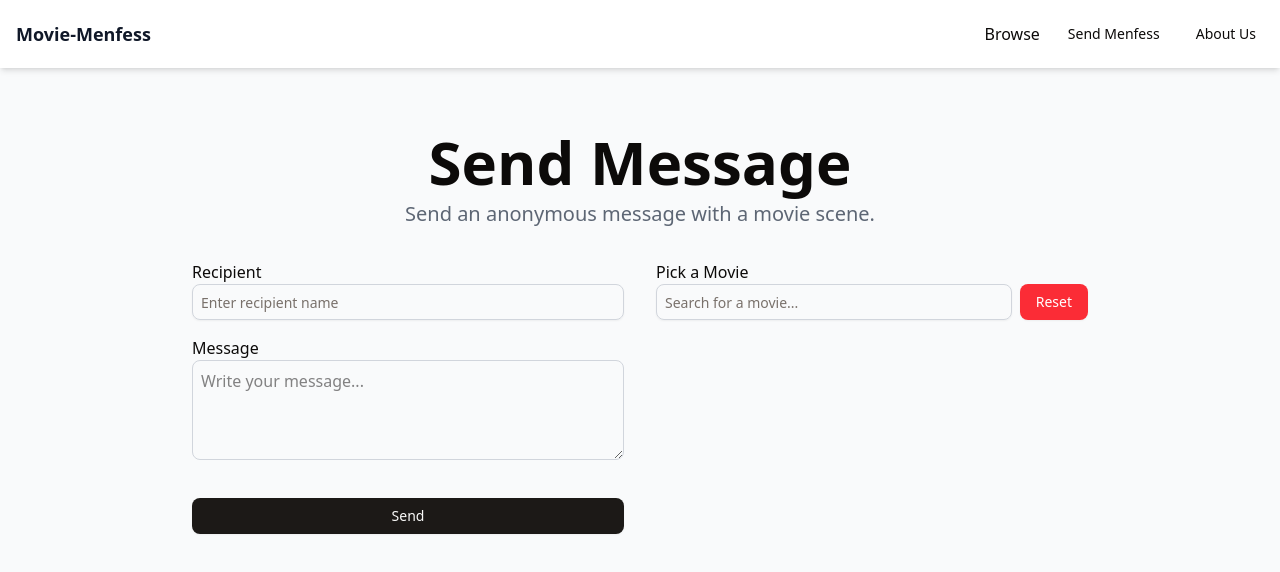
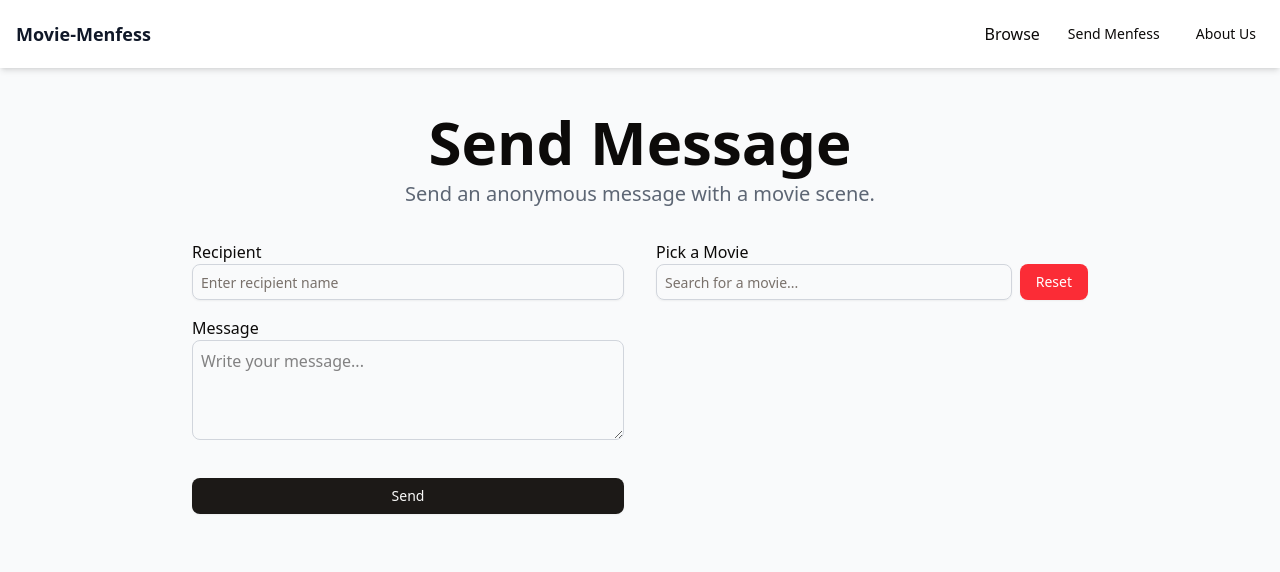
Before and after one commit to muhammadrama19/movie-message, a Next.js app: page /send in a window 1280 px wide. Shown: the top 572 px of the page. Built offline with nearby package versions, Linux system fonts and the light colour scheme.

Commit message:
Adjust padding in MenfessBrowse and Send components for improved layout consistency

```diff
--- a/src/app/menfess_browse/page.jsx
+++ b/src/app/menfess_browse/page.jsx
@@ -53,7 +53,7 @@
   const totalPages = useMemo(() => Math.ceil(total / limit), [total, limit]);
 
   return (
-    <div className="p-6 max-w-6xl mx-auto">
+    <div className="p-2 max-w-6xl mx-auto">
       <h2 className="text-3xl md:text-4xl mb-8 text-gray-800 font-bold text-center">
         Menfess Browse
       </h2>
--- a/src/app/send/page.js
+++ b/src/app/send/page.js
@@ -98,7 +98,7 @@
   };
 
   return (
-    <div className="flex flex-col items-center justify-center w-full px-4 py-10">
+    <div className="flex flex-col items-center justify-center w-full px-4 py-5">
       <div className="text-center mb-8">
         <h1 className="text-3xl md:text-6xl font-bold">Send Message</h1>
         <p className="text-lg md:text-xl text-gray-700/80 mt-2">
```
